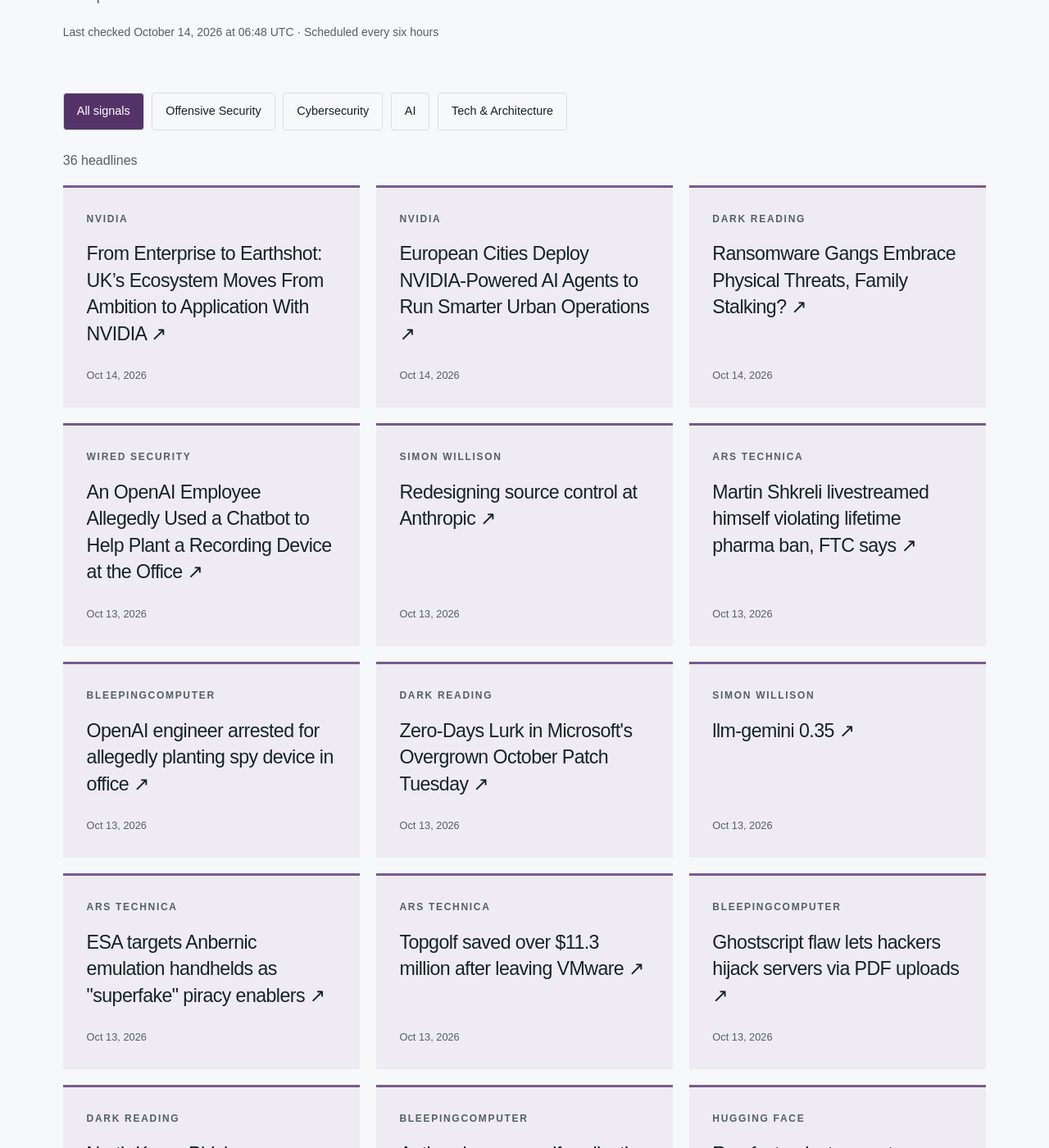
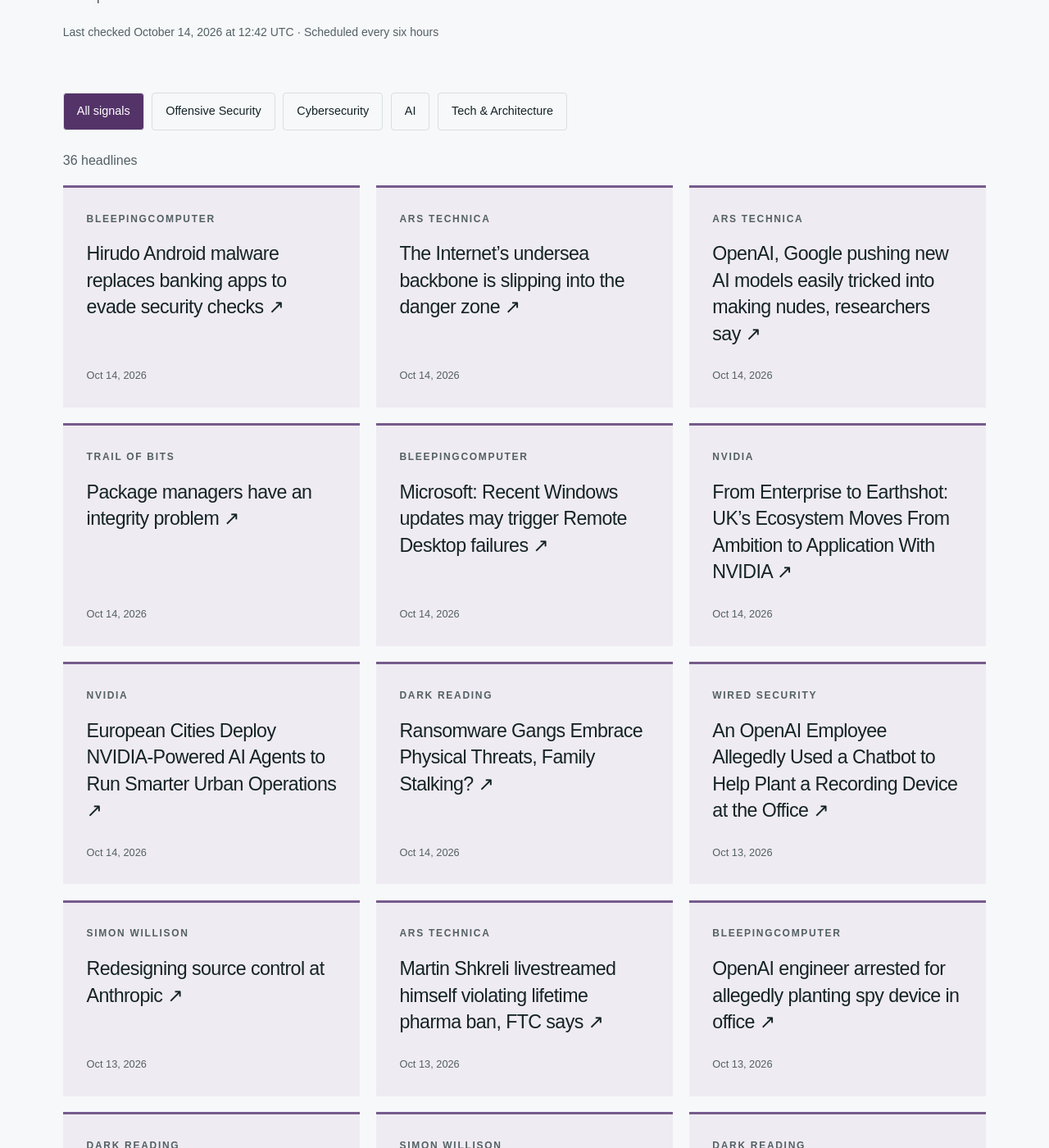
Before and after one commit to hntk/hntk.github.io, a Jekyll site: the page built from news/index.html, in a window 1280 px wide and 1400 px high, scrolled down 375 px. Shown: the whole window at 82% size. Built offline with Jekyll 4.4.1, drawn with Linux system fonts in a browser that asks for light colours; part of the change alters nothing that is shown; some of the changed text lies outside the part shown.

Commit message:
Refresh News and Signals

```diff
--- a/_data/news.json
+++ b/_data/news.json
@@ -1,6 +1,46 @@
 {
-  "updated": "2026-10-14T06:48:13.458343+00:00",
+  "updated": "2026-10-14T12:42:48.099116+00:00",
   "items": [
+    {
+      "title": "Hirudo Android malware replaces banking apps to evade security checks",
+      "url": "https://www.bleepingcomputer.com/news/security/hirudo-android-malware-replaces-banking-apps-to-evade-security-checks/",
+      "published": "2026-10-14T11:41:20+00:00",
+      "source": "BleepingComputer",
+      "source_id": "bleepingcomputer",
+      "category": "cybersecurity"
+    },
+    {
+      "title": "The Internet’s undersea backbone is slipping into the danger zone",
+      "url": "https://arstechnica.com/gadgets/2026/10/the-internets-undersea-backbone-is-slipping-into-to-the-danger-zone/",
+      "published": "2026-10-14T11:15:24+00:00",
+      "source": "Ars Technica",
+      "source_id": "ars-technica",
+      "category": "tech-architecture"
+    },
+    {
+      "title": "OpenAI, Google pushing new AI models easily tricked into making nudes, researchers say",
+      "url": "https://arstechnica.com/tech-policy/2026/10/openai-google-pushing-new-ai-models-easily-tricked-into-making-nudes-researchers-say/",
+      "published": "2026-10-14T11:00:30+00:00",
+      "source": "Ars Technica",
+      "source_id": "ars-technica",
+      "category": "tech-architecture"
+    },
+    {
+      "title": "Package managers have an integrity problem",
+      "url": "https://blog.trailofbits.com/2026/10/14/package-managers-have-an-integrity-problem/",
+      "published": "2026-10-14T11:00:00+00:00",
+      "source": "Trail of Bits",
+      "source_id": "trail-of-bits",
+      "category": "offensive-security"
+    },
+    {
+      "title": "Microsoft: Recent Windows updates may trigger Remote Desktop failures",
+      "url": "https://www.bleepingcomputer.com/news/security/microsoft-recent-windows-updates-may-trigger-remote-desktop-failures/",
+      "published": "2026-10-14T10:48:09+00:00",
+      "source": "BleepingComputer",
+      "source_id": "bleepingcomputer",
+      "category": "cybersecurity"
+    },
     {
       "title": "From Enterprise to Earthshot: UK’s Ecosystem Moves From Ambition to Application With NVIDIA",
       "url": "https://blogs.nvidia.com/blog/uk-ecosystem-deployment/",
@@ -74,43 +114,11 @@
       "category": "ai"
     },
     {
-      "title": "ESA targets Anbernic emulation handhelds as \"superfake\" piracy enablers",
-      "url": "https://arstechnica.com/gaming/2026/10/esa-targets-anbernic-emulation-handhelds-as-superfake-piracy-enablers/",
-      "published": "2026-10-13T21:55:49+00:00",
-      "source": "Ars Technica",
-      "source_id": "ars-technica",
-      "category": "tech-architecture"
-    },
-    {
-      "title": "Topgolf saved over $11.3 million after leaving VMware",
-      "url": "https://arstechnica.com/information-technology/2026/10/topgolf-saved-over-11-3-million-after-leaving-vmware/",
-      "published": "2026-10-13T21:33:43+00:00",
-      "source": "Ars Technica",
-      "source_id": "ars-technica",
-      "category": "tech-architecture"
-    },
-    {
-      "title": "Ghostscript flaw lets hackers hijack servers via PDF uploads",
-      "url": "https://www.bleepingcomputer.com/news/security/ghostscript-flaw-lets-hackers-hijack-servers-via-pdf-uploads/",
-      "published": "2026-10-13T21:33:26+00:00",
-      "source": "BleepingComputer",
-      "source_id": "bleepingcomputer",
-      "category": "cybersecurity"
-    },
-    {
       "title": "North Korea Phishes Ukrainians for War Intel",
       "url": "https://www.darkreading.com/cyberattacks-data-breaches/north-korea-phishes-ukrainians-war-intel",
       "published": "2026-10-13T21:24:45+00:00",
       "source": "Dark Reading",
       "source_id": "dark-reading",
-      "category": "cybersecurity"
-    },
-    {
-      "title": "Anthropic warns self-replicating AI could spread to your smart devices",
-      "url": "https://www.bleepingcomputer.com/news/security/anthropic-warns-self-replicating-ai-could-spread-to-your-smart-devices/",
-      "published": "2026-10-13T21:16:34+00:00",
-      "source": "BleepingComputer",
-      "source_id": "bleepingcomputer",
       "category": "cybersecurity"
     },
     {
@@ -280,14 +288,6 @@
       "source": "SpecterOps",
       "source_id": "specterops",
       "category": "offensive-security"
-    },
-    {
-      "title": "Don't let TEEs break your MPC",
-      "url": "https://blog.trailofbits.com/2026/09/25/dont-let-tees-break-your-mpc/",
-      "published": "2026-09-25T11:00:00+00:00",
-      "source": "Trail of Bits",
-      "source_id": "trail-of-bits",
-      "category": "offensive-security"
     }
   ],
   "sources": [
@@ -295,79 +295,79 @@
       "id": "ars-technica",
       "name": "Ars Technica",
       "status": "ok",
-      "last_success": "2026-10-14T06:48:13.458343+00:00"
+      "last_success": "2026-10-14T12:42:48.099116+00:00"
     },
     {
       "id": "bleepingcomputer",
       "name": "BleepingComputer",
       "status": "ok",
-      "last_success": "2026-10-14T06:48:13.458343+00:00"
+      "last_success": "2026-10-14T12:42:48.099116+00:00"
     },
     {
       "id": "cloudflare",
       "name": "Cloudflare",
       "status": "ok",
-      "last_success": "2026-10-14T06:48:13.458343+00:00"
+      "last_success": "2026-10-14T12:42:48.099116+00:00"
     },
     {
       "id": "dark-reading",
       "name": "Dark Reading",
       "status": "ok",
-      "last_success": "2026-10-14T06:48:13.458343+00:00"
+      "last_success": "2026-10-14T12:42:48.099116+00:00"
     },
     {
       "id": "hugging-face",
       "name": "Hugging Face",
       "status": "ok",
-      "last_success": "2026-10-14T06:48:13.458343+00:00"
+      "last_success": "2026-10-14T12:42:48.099116+00:00"
     },
     {
       "id": "microsoft-research",
       "name": "Microsoft Research",
       "status": "ok",
-      "last_success": "2026-10-14T06:48:13.458343+00:00"
+      "last_success": "2026-10-14T12:42:48.099116+00:00"
     },
     {
       "id": "nvidia",
       "name": "NVIDIA",
       "status": "ok",
-      "last_success": "2026-10-14T06:48:13.458343+00:00"
+      "last_success": "2026-10-14T12:42:48.099116+00:00"
     },
     {
       "id": "portswigger",
       "name": "PortSwigger Research",
       "status": "ok",
-      "last_success": "2026-10-14T06:48:13.458343+00:00"
+      "last_success": "2026-10-14T12:42:48.099116+00:00"
     },
     {
       "id": "schneier",
       "name": "Schneier on Security",
       "status": "ok",
-      "last_success": "2026-10-14T06:48:13.458343+00:00"
+      "last_success": "2026-10-14T12:42:48.099116+00:00"
     },
     {
       "id": "simon-willison",
       "name": "Simon Willison",
       "status": "ok",
-      "last_success": "2026-10-14T06:48:13.458343+00:00"
+      "last_success": "2026-10-14T12:42:48.099116+00:00"
     },
     {
       "id": "specterops",
       "name": "SpecterOps",
       "status": "ok",
-      "last_success": "2026-10-14T06:48:13.458343+00:00"
+      "last_success": "2026-10-14T12:42:48.099116+00:00"
     },
     {
       "id": "trail-of-bits",
       "name": "Trail of Bits",
       "status": "ok",
-      "last_success": "2026-10-14T06:48:13.458343+00:00"
+      "last_success": "2026-10-14T12:42:48.099116+00:00"
     },
     {
       "id": "wired",
       "name": "WIRED Security",
       "status": "ok",
-      "last_success": "2026-10-14T06:48:13.458343+00:00"
+      "last_success": "2026-10-14T12:42:48.099116+00:00"
     }
   ]
 }
```
